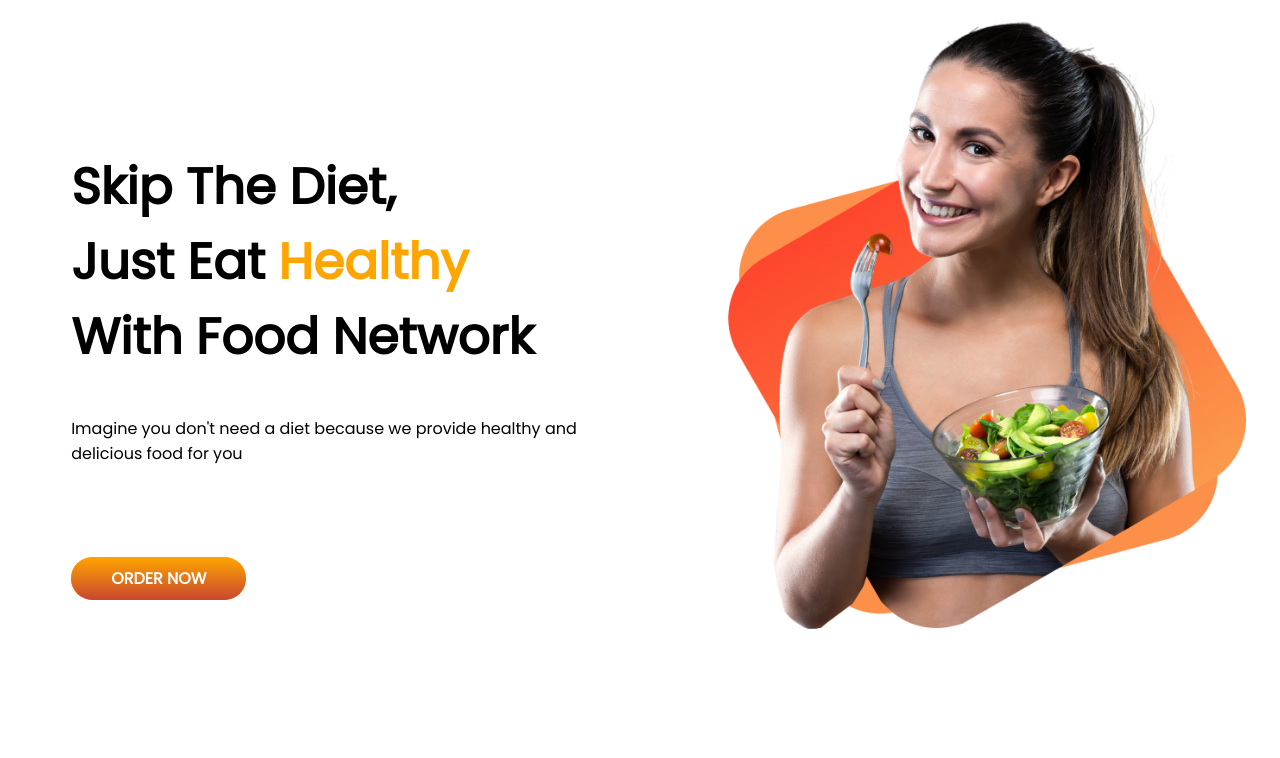
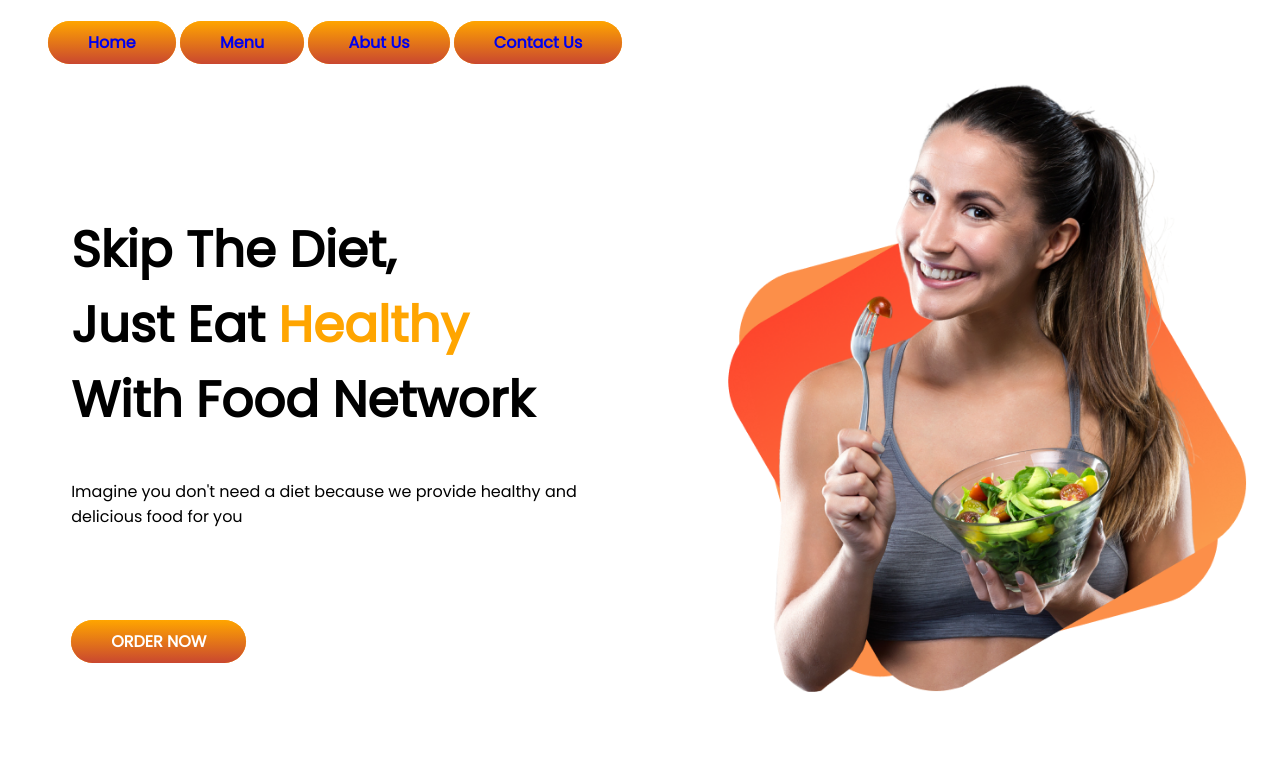
Before and after one commit to MD-Masum-Siddique/food-netwrok-site, a plain HTML site: page index.html in a window 1280 px wide. Shown: the top 758 px of the page. Drawn offline with Linux system fonts and the light colour scheme.

Commit message:
finished

```diff
--- a/index.html
+++ b/index.html
@@ -13,6 +13,13 @@
 </head>
 
 <body>
+    <header>
+        <ul>
+            <li class="link-button"><a href="#" target="_blank">Home</a></li>
+            <li class="link-button"><a href="#" target="_blank">Menu</a></li>
+            <li class="link-button"><a href="#" target="_blank">Abut Us</a></li>
+            <li class="link-button"><a href="#" target="_blank">Contact Us</a></li>
+    </header>
     <section class="flex">
         <div class="half-width slider-top">
             <h1> Skip The Diet, <br> Just Eat <span class="orenge-color">Healthy</span> <br> With Food Network</h1>
--- a/style.css
+++ b/style.css
@@ -1,5 +1,15 @@
 body{
     font-family: 'Poppins', sans-serif;
+}
+header{
+    margin-top: 30px;
+}
+header a{
+    text-decoration: none;
+
+}
+ul li{
+    display: inline;
 }
 h1{
     font-size: 50px;
```
